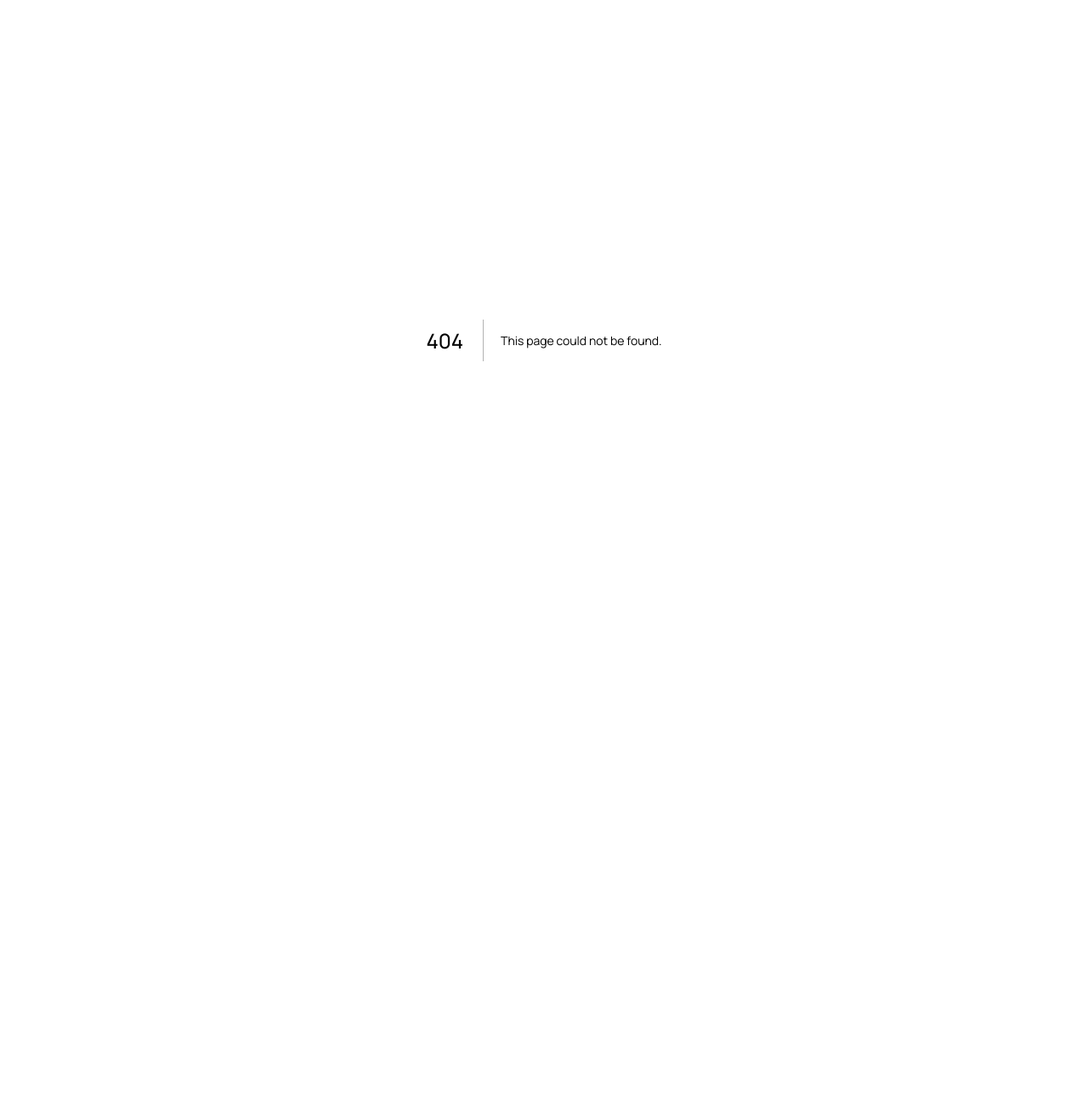
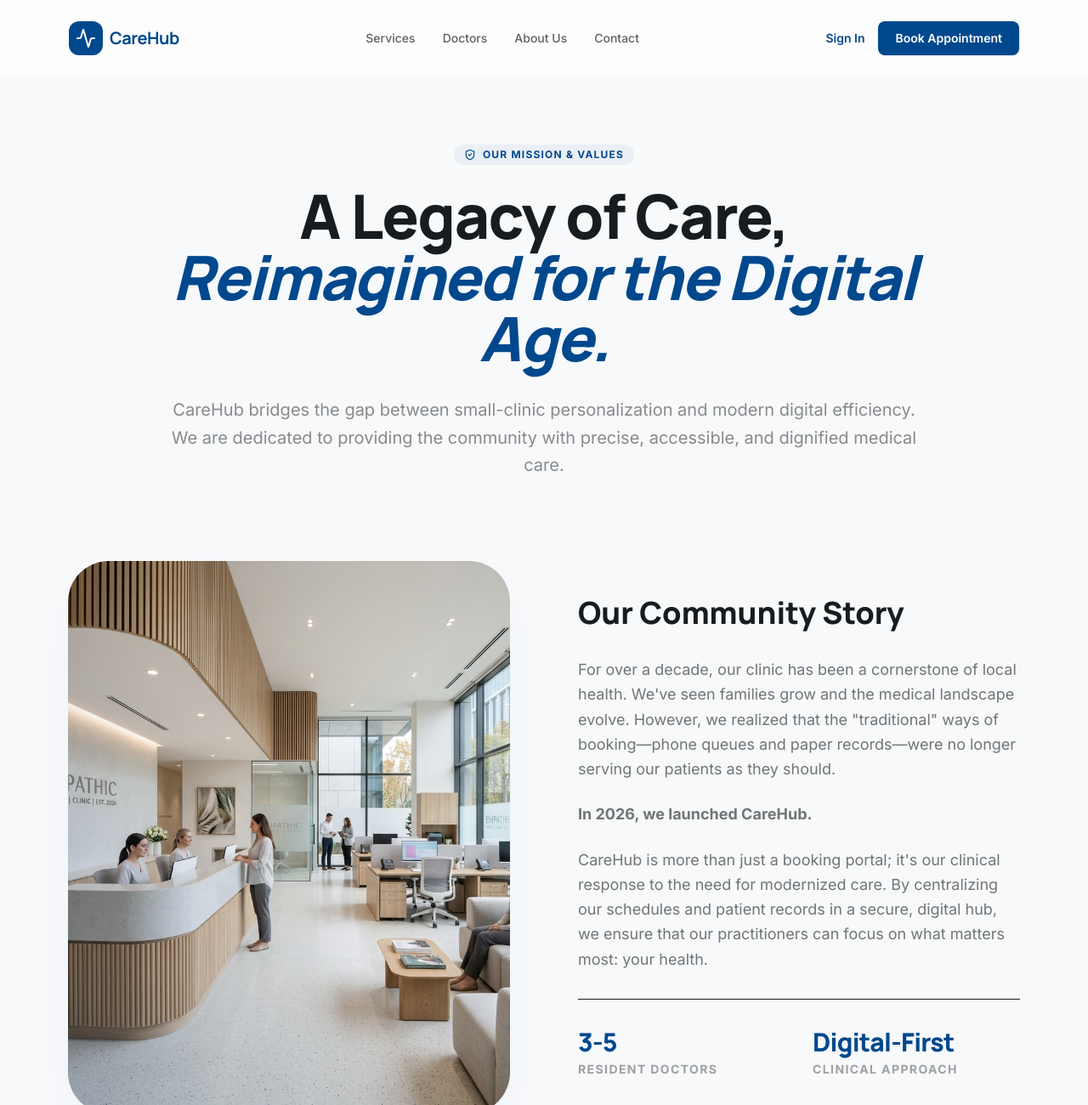
Before and after one commit to mrsonam/carehub, a Next.js app: page /about in a window 1280 px wide. Before the commit this address had no page. Shown: the top 1300 px of the page at 85% size. Before the commit the page ends 800 px from the top, so only its background shows below. Built offline with nearby package versions, Linux system fonts and the light colour scheme.

Commit message:
feat: implement About Us page and global cinematic UI refinements

```diff
--- /dev/null
+++ b/app/about/page.js
@@ -0,0 +1,172 @@
+"use client";
+
+import { motion } from "framer-motion";
+import Navbar from "../components/Navbar";
+import Footer from "../components/Footer";
+import Image from "next/image";
+import Link from "next/link";
+import {
+  ShieldCheck, Heart, Zap,
+  MapPin, Phone, Mail,
+  ArrowRight, Activity
+} from "lucide-react";
+
+export default function AboutPage() {
+  return (
+    <div className="flex flex-col min-h-screen bg-surface">
+      <Navbar />
+
+      <main className="flex-grow pt-20 pb-40 px-20">
+        <div className="container mx-auto">
+          {/* Hero Section */}
+          <div className="text-center max-w-4xl mx-auto mb-24">
+            <motion.div
+              initial={{ opacity: 0, scale: 0.9 }}
+              animate={{ opacity: 1, scale: 1 }}
+              className="inline-flex items-center gap-2 px-3 py-1 rounded-full bg-primary/5 text-primary text-xs font-bold uppercase tracking-widest mb-6"
+            >
+              <ShieldCheck size={14} />
+              Our Mission & Values
+            </motion.div>
+            <motion.h1
+              initial={{ opacity: 0, y: 20 }}
+              animate={{ opacity: 1, y: 0 }}
+              className="text-5xl md:text-7xl font-black font-manrope text-foreground tracking-tight mb-8"
+            >
+              A Legacy of Care, <br />
+              <span className="text-primary italic">Reimagined for the Digital Age.</span>
+            </motion.h1>
+            <motion.p
+              initial={{ opacity: 0, y: 20 }}
+              animate={{ opacity: 1, y: 0 }}
+              transition={{ delay: 0.1 }}
+              className="text-xl text-foreground/50 leading-relaxed"
+            >
+              CareHub bridges the gap between small-clinic personalization and modern digital efficiency. We are dedicated to providing the community with precise, accessible, and dignified medical care.
+            </motion.p>
+          </div>
+
+          {/* Story & Image Section */}
+          <div className="grid grid-cols-1 lg:grid-cols-2 gap-20 items-center mb-32">
+            <motion.div
+              initial={{ opacity: 0, x: -30 }}
+              whileInView={{ opacity: 1, x: 0 }}
+              viewport={{ once: true }}
+              className="relative aspect-square lg:aspect-[4/5] rounded-[3rem] overflow-hidden shadow-2xl shadow-primary/5"
+            >
+              <Image
+                src="/clinic-office.png"
+                alt="CareHub Clinic Interior"
+                fill
+                className="object-cover"
+              />
+              <div className="absolute inset-0 bg-gradient-to-tr from-primary/20 via-transparent to-transparent" />
+            </motion.div>
+
+            <motion.div
+              initial={{ opacity: 0, x: 30 }}
+              whileInView={{ opacity: 1, x: 0 }}
+              viewport={{ once: true }}
+              className="space-y-8"
+            >
+              <h2 className="text-4xl font-extrabold font-manrope text-foreground">Our Community Story</h2>
+              <div className="space-y-6">
+                <p className="text-lg text-foreground/60 leading-relaxed">
+                  For over a decade, our clinic has been a cornerstone of local health. We've seen families grow and the medical landscape evolve. However, we realized that the "traditional" ways of booking—phone queues and paper records—were no longer serving our patients as they should.
+                </p>
+                <p className="text-lg text-foreground/60 leading-relaxed font-bold">
+                  In 2026, we launched CareHub.
+                </p>
+                <p className="text-lg text-foreground/60 leading-relaxed">
+                  CareHub is more than just a booking portal; it's our clinical response to the need for modernized care. By centralizing our schedules and patient records in a secure, digital hub, we ensure that our practitioners can focus on what matters most: your health.
+                </p>
+              </div>
+
+              <div className="pt-8 border-t border-outline-variant/10 grid grid-cols-2 gap-8">
+                <div>
+                  <p className="text-3xl font-black font-manrope text-primary tracking-tight">3-5</p>
+                  <p className="text-sm font-bold text-foreground/40 uppercase tracking-widest mt-1">Resident Doctors</p>
+                </div>
+                <div>
+                  <p className="text-3xl font-black font-manrope text-primary tracking-tight">Digital-First</p>
+                  <p className="text-sm font-bold text-foreground/40 uppercase tracking-widest mt-1">Clinical Approach</p>
+                </div>
+              </div>
+            </motion.div>
+          </div>
+
+          {/* Core Values Section */}
+          <div className="mb-32">
+            <div className="text-center mb-16">
+              <h2 className="text-4xl font-extrabold font-manrope text-foreground">Clinical Core Values</h2>
+            </div>
+            <div className="grid grid-cols-1 md:grid-cols-3 gap-8">
+              {[
+                {
+                  icon: <Activity className="text-primary" />,
+                  title: "Clinical Precision",
+                  desc: "We utilize evidence-based practices and modern diagnostics to ensure every patient journey is accurate and effective."
+                },
+                {
+                  icon: <Heart className="text-red-500" />,
+                  title: "Patient Dignity",
+                  desc: "Every interaction is handled with the utmost respect for personal privacy and individual healthcare needs."
+                },
+                {
+                  icon: <Zap className="text-orange-500" />,
+                  title: "Community Access",
+                  desc: "By removing digital barriers, we make quality healthcare a simple, accessible reality for our entire local community."
+                }
+              ].map((value, i) => (
+                <motion.div
+                  key={i}
+                  initial={{ opacity: 0, y: 20 }}
+                  whileInView={{ opacity: 1, y: 0 }}
+                  viewport={{ once: true }}
+                  transition={{ delay: i * 0.1 }}
+                  className="p-10 rounded-[2.5rem] bg-surface-lowest tonal-card flex flex-col items-center text-center gap-6"
+                >
+                  <div className="w-16 h-16 rounded-2xl bg-surface-low flex items-center justify-center">
+                    {value.icon}
+                  </div>
+                  <h3 className="text-xl font-bold font-manrope text-foreground">{value.title}</h3>
+                  <p className="text-sm text-foreground/50 leading-relaxed">{value.desc}</p>
+                </motion.div>
+              ))}
+            </div>
+          </div>
+
+          {/* Meet the Team Summary CTA */}
+          <motion.div
+            initial={{ opacity: 0, y: 30 }}
+            whileInView={{ opacity: 1, y: 0 }}
+            viewport={{ once: true }}
+            className="p-12 md:p-20 rounded-[3rem] bg-surface-low flex flex-col md:flex-row items-center justify-between gap-12 relative overflow-hidden"
+          >
+            <div className="absolute top-0 right-0 w-64 h-64 bg-primary/5 rounded-full blur-3xl -translate-y-1/2 translate-x-1/2" />
+
+            <div className="max-w-xl">
+              <h2 className="text-4xl font-extrabold font-manrope text-foreground mb-6">Expert Hands, <br /> Compassionate Hearts.</h2>
+              <p className="text-lg text-foreground/60 leading-relaxed mb-8">
+                Our clinic is anchored by a select team of resident medical practitioners—General Practitioners, Pediatricians, and Chronic Care Specialists.
+              </p>
+              <Link href="/doctors" className="inline-flex items-center gap-3 text-primary font-black uppercase tracking-widest text-sm hover:translate-x-2 transition-transform">
+                Read Practitioner Bios <ArrowRight size={18} />
+              </Link>
+            </div>
+
+            <div className="flex -space-x-4">
+              {["/doctor-sarah.png", "/doctor-robert.png", "/doctor-elena.png"].map((img, i) => (
+                <div key={i} className="w-24 h-24 md:w-32 md:h-32 rounded-full border-4 border-surface-lowest overflow-hidden shadow-xl grayscale hover:grayscale-0 transition-all duration-500 cursor-pointer">
+                  <Image src={img} alt="Doctor Thumbnail" width={128} height={128} className="object-cover" />
+                </div>
+              ))}
+            </div>
+          </motion.div>
+        </div>
+      </main>
+
+      <Footer />
+    </div>
+  );
+}
--- a/app/components/Footer.jsx
+++ b/app/components/Footer.jsx
@@ -5,7 +5,7 @@
 
 export default function Footer() {
   return (
-    <footer className="bg-surface-low pt-20 pb-10 px-6 border-t border-outline-variant/10">
+    <footer className="bg-surface-low pt-24 pb-12 px-20 border-t border-outline-variant/10">
       <div className="container mx-auto">
         <div className="grid grid-cols-1 md:grid-cols-2 lg:grid-cols-4 gap-12 mb-16">
           <div className="flex flex-col gap-6">
@@ -51,7 +51,7 @@
                 <Link href="/doctors" className="text-sm font-medium text-foreground/60 hover:text-primary transition-colors cursor-pointer">About Our Doctors</Link>
               </li>
               <li>
-                <Link href="#" className="text-sm font-medium text-foreground/60 hover:text-primary transition-colors cursor-pointer">Clinic History</Link>
+                <Link href="/about" className="text-sm font-medium text-foreground/60 hover:text-primary transition-colors cursor-pointer">Clinic History</Link>
               </li>
               <li>
                 <Link href="#" className="text-sm font-medium text-foreground/60 hover:text-primary transition-colors cursor-pointer">Patient Rights</Link>
--- a/app/components/Hero.jsx
+++ b/app/components/Hero.jsx
@@ -6,7 +6,7 @@
 
 export default function Hero() {
   return (
-    <section className="relative overflow-hidden bg-surface py-16 px-6 sm:py-24">
+    <section className="relative overflow-hidden bg-surface py-20 px-20 sm:py-32">
       {/* Decorative background element */}
       <div className="absolute top-0 right-0 -translate-y-1/2 translate-x-1/4 w-[600px] h-[600px] rounded-full bg-primary/5 blur-[120px]" />
 
--- a/app/components/Navbar.jsx
+++ b/app/components/Navbar.jsx
@@ -9,7 +9,7 @@
     <motion.nav
       initial={{ y: -100 }}
       animate={{ y: 0 }}
-      className="sticky top-0 z-50 glass px-6 py-4 flex items-center justify-between"
+      className="sticky top-0 z-50 glass px-20 py-6 flex items-center justify-between"
     >
       <Link href="/" className="flex items-center gap-2 group">
         <div className="w-10 h-10 rounded-xl bg-primary flex items-center justify-center text-white transition-transform group-hover:scale-110">
@@ -21,8 +21,8 @@
       <div className="hidden md:flex items-center gap-8">
         {[
           { name: "Services", href: "/services" },
-          { name: "Doctors", href: "#doctors" },
-          { name: "About Us", href: "#about-us" },
+          { name: "Doctors", href: "/doctors" },
+          { name: "About Us", href: "/about" },
           { name: "Contact", href: "#contact" }
         ].map((item) => (
           <Link
--- a/app/components/Specialties.jsx
+++ b/app/components/Specialties.jsx
@@ -44,7 +44,7 @@
 
 export default function Specialties() {
   return (
-    <section id="services" className="py-24 bg-surface-low px-6">
+    <section id="services" className="py-24 bg-surface-low px-20">
       <div className="container mx-auto">
         <div className="text-center mb-16">
           <h2 className="text-4xl font-extrabold font-manrope text-foreground mb-4">Our Core Clinical Services</h2>
--- a/app/components/TrustSection.jsx
+++ b/app/components/TrustSection.jsx
@@ -5,7 +5,7 @@
 
 export default function TrustSection() {
   return (
-    <section id="about-us" className="py-24 bg-surface px-6 relative overflow-hidden">
+    <section id="about-us" className="py-24 bg-surface px-20 relative overflow-hidden">
       {/* Background Accent */}
       <div className="absolute top-1/2 left-0 w-96 h-96 bg-secondary/5 rounded-full blur-[100px] -translate-x-1/2" />
 
--- a/app/doctors/page.js
+++ b/app/doctors/page.js
@@ -67,7 +67,7 @@
     <div className="flex flex-col min-h-screen bg-surface">
       <Navbar />
 
-      <main className="flex-grow pt-16 pb-32 px-6">
+      <main className="flex-grow pt-20 pb-40 px-20">
         <div className="container mx-auto">
           {/* Header Section */}
           <div className="text-center max-w-3xl mx-auto mb-20">
@@ -103,7 +103,7 @@
                 key={doctor.id}
                 initial={{ opacity: 0, y: 30 }}
                 animate={{ opacity: 1, y: 0 }}
-                className="group flex flex-col"
+                className="group flex flex-col tonal-card rounded-[2rem] p-4"
               >
                 {/* Doctor Image Container - Clean & Professional */}
                 <div className="aspect-[4/5] relative rounded-[2rem] overflow-hidden bg-surface-high mb-8 shadow-sm group-hover:shadow-xl group-hover:-translate-y-2 transition-all duration-500">
--- a/app/globals.css
+++ b/app/globals.css
@@ -65,10 +65,12 @@
 /* No-Line Hierarchy Utilities */
 .tonal-card {
   background: var(--surface-lowest);
-  transition: transform 0.2s ease, box-shadow 0.2s ease;
+  border: none;
+  box-shadow: 0 4px 20px rgba(0, 72, 141, 0.03);
+  transition: transform 0.4s cubic-bezier(0.2, 0, 0, 1), box-shadow 0.4s cubic-bezier(0.2, 0, 0, 1);
 }
 
 .tonal-card:hover {
-  transform: translateY(-4px);
-  box-shadow: 0 12px 24px rgba(25, 28, 30, 0.04);
+  transform: translateY(-8px);
+  box-shadow: 0 20px 40px rgba(0, 72, 141, 0.06);
 }
--- a/app/page.js
+++ b/app/page.js
@@ -21,7 +21,7 @@
         <TrustSection />
 
         {/* Final CTA Section */}
-        <section className="py-24 bg-surface px-6">
+        <section className="py-24 bg-surface px-20">
           <div className="container mx-auto">
             <motion.div
               initial={{ opacity: 0, y: 30 }}
--- a/app/services/page.js
+++ b/app/services/page.js
@@ -73,7 +73,7 @@
     <div className="flex flex-col min-h-screen bg-surface">
       <Navbar />
 
-      <main className="flex-grow pt-16 pb-32 px-6">
+      <main className="flex-grow pt-20 pb-40 px-20">
         <div className="container mx-auto">
           {/* Header Section */}
           <div className="text-center max-w-3xl mx-auto mb-20">
```
Also changed, not shown: public/clinic-office.png (added).
